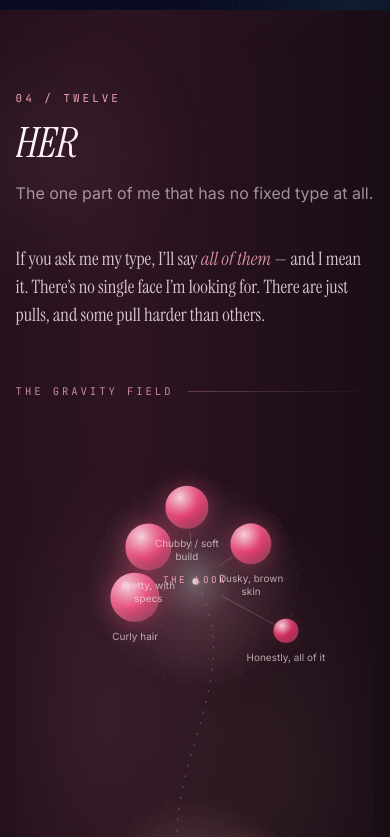
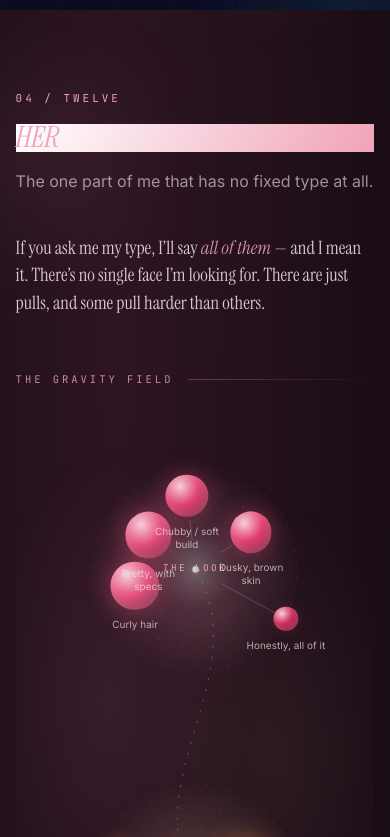
Before and after one commit to Abishek66r/abi-site, a React (Vite) app: page / in a window 390 px wide. Shown: the part 8940-9777 px from the top of the page. Built offline with nearby package versions, Linux system fonts and the light colour scheme.

Commit message:
Fix mobile UI issues: Her title visibility, film genre tile sizing, ego color styling

```diff
--- a/src/index.css
+++ b/src/index.css
@@ -332,7 +332,11 @@
 .reroll__hint { font-family: var(--font-mono); font-size: .68rem; letter-spacing: .08em; opacity: .4; margin-top: 1rem; }
 
 /* panel shell — shared by every viz mechanic */
-.panels { display: grid; grid-template-columns: repeat(auto-fit, minmax(340px, 1fr)); gap: 1.1rem; }
+.panels { display: grid; grid-template-columns: repeat(auto-fit, minmax(280px, 1fr)); gap: 1.1rem; }
+@media (max-width: 640px) {
+  .panels { grid-template-columns: 1fr; }
+  .panel__title { font-size: 0.95rem; word-wrap: break-word; }
+}
 .panel {
   position: relative; overflow: hidden;
   border: 1px solid rgba(255,255,255,.1); border-radius: 16px;
@@ -365,9 +369,17 @@
 .u--her .u__index { color: var(--acc); opacity: 1; }
 .u--her .u__title {
   font-family: var(--font-serif); font-weight: 400; font-style: italic;
-  font-size: clamp(2.6rem, 9vw, 6.5rem); letter-spacing: -.01em;
+  font-size: clamp(2rem, 9vw, 6.5rem); letter-spacing: -.01em;
   background: linear-gradient(120deg, #fff, #f0a3b8);
   -webkit-background-clip: text; background-clip: text; color: transparent;
+}
+@media (max-width: 640px) {
+  .u--her .u__title {
+    font-size: clamp(1.8rem, 7.5vw, 2.8rem);
+    color: #f0a3b8;
+    -webkit-background-clip: unset;
+    background-clip: unset;
+  }
 }
 .u--her .u__sub { opacity: .6; }
 .her__lead { max-width: 56ch; margin-bottom: 2.6rem; }
@@ -637,7 +649,10 @@
 .ego--3:hover { box-shadow: 8px 8px 0 var(--n3); }
 .ego__k { font-family: var(--font-black); font-size: 1rem; letter-spacing: .1em; margin: 0 0 1rem; }
 .ego h3 { font-family: var(--font-black); font-size: clamp(1.5rem, 3.6vw, 2.3rem); line-height: .98; letter-spacing: -.03em; margin: 0 0 1.1rem; color: #fff; }
-.ego__why { font-size: .92rem; line-height: 1.78; margin: 0; color: #f2e9ff; opacity: .66; }
+.ego__why { font-size: .92rem; line-height: 1.78; margin: 0; color: inherit; opacity: .66; }
+.ego.reveal.in .ego__k,
+.ego.reveal.in .ego h3,
+.ego.reveal.in .ego__why { color: inherit; }
 .powers { border: 1px solid rgba(255,255,255,.14); border-radius: 6px; padding: clamp(1.4rem, 3.2vw, 2.2rem); background: rgba(255,255,255,.03); }
 .powers__label { font-family: var(--font-mono); font-size: .68rem; letter-spacing: .2em; text-transform: uppercase; color: var(--n2); margin: 0 0 1.6rem; }
 .powers__row { display: grid; grid-template-columns: repeat(auto-fit, minmax(190px, 1fr)); gap: 1.3rem; }
```
